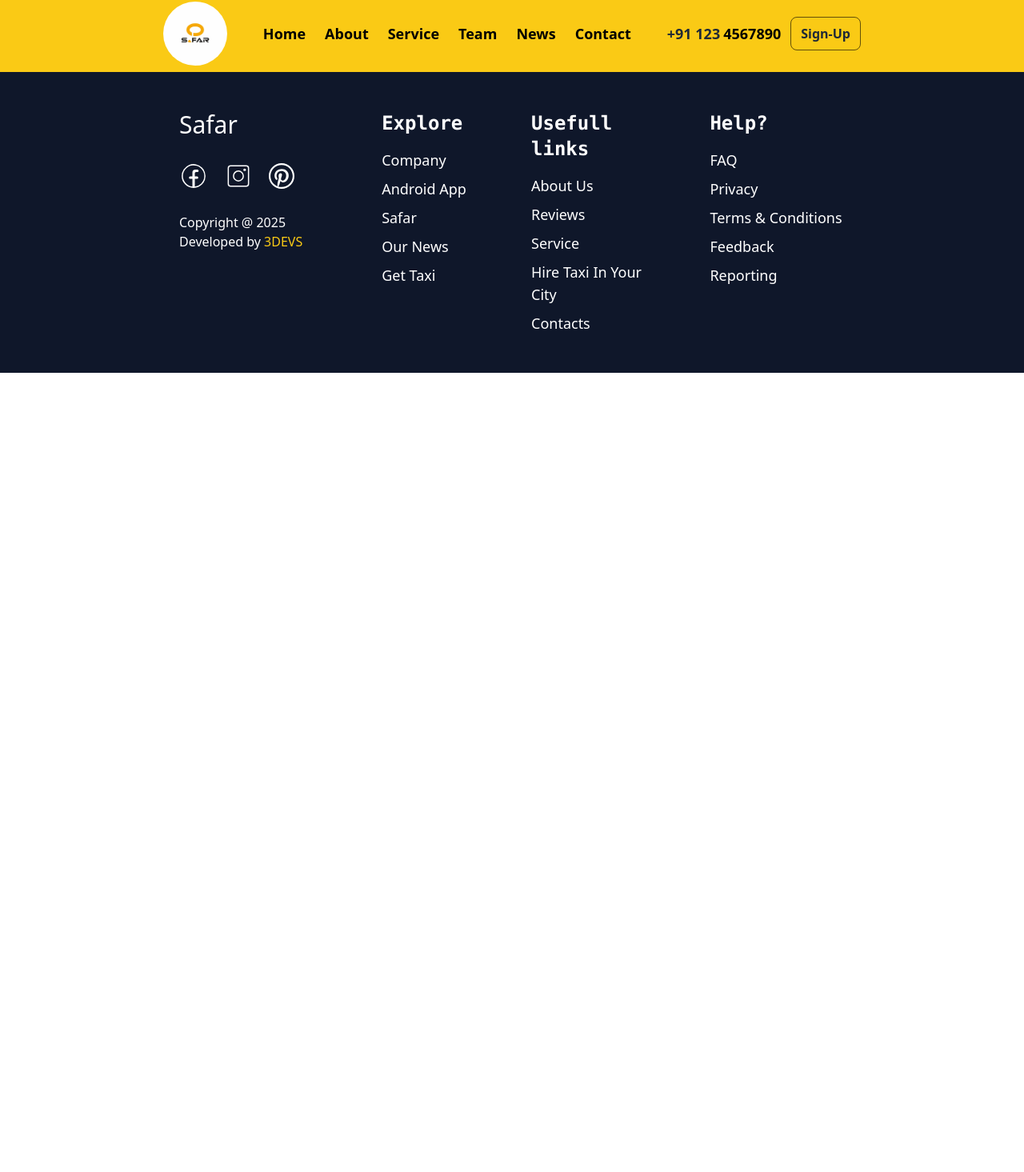
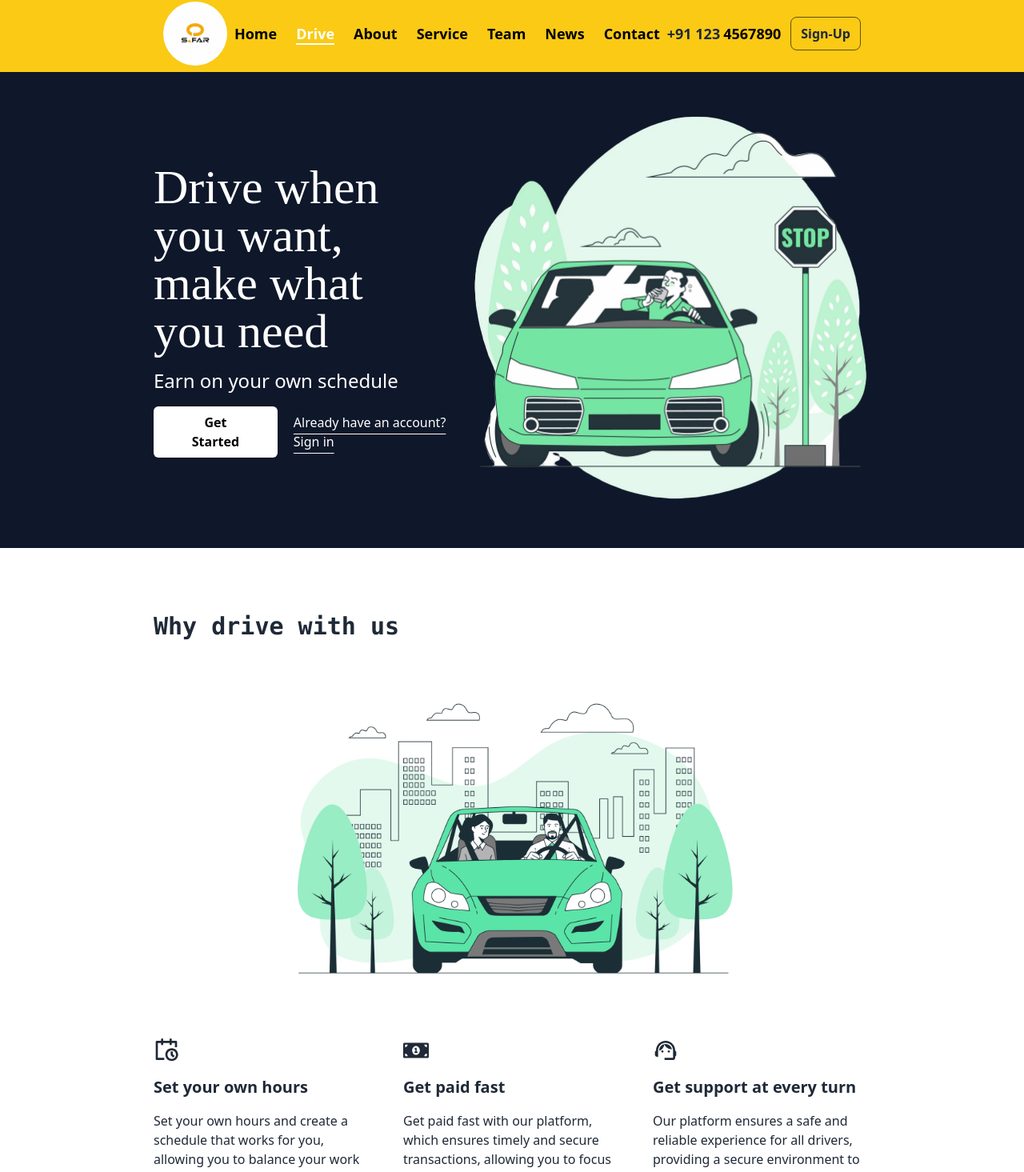
Before and after one commit to pabitra3362/public-transportation, a React (Vite) app in the folder frontend/: page /drive in a window 1280 px wide. Shown: the part 6-1471 px from the top of the page at 80% size. Before the commit the page ends 800 px from the top, so only its background shows below. Built offline with nearby package versions, Linux system fonts and the light colour scheme; no server answers; a web font is replaced by a local one.

Commit message:
`Added "Drive" route and related components, updated navigation and login/signup forms with loading indicators`

```diff
--- a/frontend/src/App.css
+++ b/frontend/src/App.css
@@ -1,3 +1,8 @@
+
+html{
+  scroll-behavior: smooth;
+}
+
 .text {
   position: relative;
 }
--- a/frontend/src/App.jsx
+++ b/frontend/src/App.jsx
@@ -16,6 +16,7 @@ import ForgotPassword from "./pages/ForgotPassword";
 import DriverSignUp from "./pages/DriverSignUp";
 import DriverLogin from "./pages/DriverLogin";
 import ResetPassword from "./pages/ResetPassword";
+import Drive from "./pages/Drive";
 
 const App = () => {
   return (
@@ -24,6 +25,7 @@ const App = () => {
         <Navbar />
         <Routes>
           <Route path="/" element={<Home />} />
+          <Route path="/drive" element={<Drive />} />
           <Route path="/about" element={<About />} />
           <Route path="/service" element={<Service />} />
           <Route path="/team" element={<Team />} />
--- a/frontend/src/components/Drawer.jsx
+++ b/frontend/src/components/Drawer.jsx
@@ -9,6 +9,7 @@ export function MyDrawer() {
 
   const menuArr = [
     { text: "Home", link: "/" },
+    { text: "Drive", link: "/drive" },
     { text: "About", link: "/about" },
     { text: "Service", link: "/service" },
     { text: "Team", link: "/team" },
--- a/frontend/src/components/Footer.jsx
+++ b/frontend/src/components/Footer.jsx
@@ -57,12 +57,12 @@ const Footer = () => {
             >
               Our News
             </Link>
-            <Link
-              to="/taxi"
+            <a
+              href="#taxi-form"
               className="hover:text-yellow-300 transition duration-200 text text-lg"
             >
               Get Taxi
-            </Link>
+            </a>
           </div>
         </div>
 
--- a/frontend/src/components/Hero.jsx
+++ b/frontend/src/components/Hero.jsx
@@ -1,10 +1,8 @@
 import { motion } from "framer-motion";
 import { useEffect, useRef, useState } from "react";
 import Button from "./Button";
-import { useNavigate } from "react-router-dom";
 
 const Hero = () => {
-  const navigate = useNavigate();
 
   return (
     <div className="bg-white my-10">
@@ -27,13 +25,14 @@ const Hero = () => {
             anytime, anywhere.
           </p>
           <div>
+            <a href="#taxi-form">
             <Button
-              onClick={() => navigate("/taxi")}
               className="px-4 py-2 border-black rounded-sm"
               bgColor="bg-black"
             >
               Get Taxi
             </Button>
+            </a>
           </div>
         </div>
         <ShuffleGrid />
--- a/frontend/src/components/HomeForm.jsx
+++ b/frontend/src/components/HomeForm.jsx
@@ -110,7 +110,7 @@ const HomeForm = () => {
   };
 
   return (
-    <div>
+    <div id="taxi-form">
       <div className="w-full bg-slate-200 py-1 md:py-5 lg:py-16">
         <div className="w-full md:w-[80vw] lg:w-[70vw] mx-auto px-3 py-7 md:py-10 overflow-hidden grid md:flex justify-items-center md:justify-between items-center gap-8 lg:gap-2 bg-white rounded-lg hover:shadow-2xl transition duration-200">
           {/* Video */}
--- a/frontend/src/components/Navbar.jsx
+++ b/frontend/src/components/Navbar.jsx
@@ -15,10 +15,9 @@ import { getToken } from "../utils/token";
 const Navbar = () => {
 
   const navigate = useNavigate();
-  const token = getToken()
+  const token = getToken(); //get token from local storage
   if(token.length > 0 ){
-
-    var {role} = jwtDecode(token)
+    var {role} = jwtDecode(token) //decode token to get user role
   }
 
 
@@ -82,7 +81,7 @@ const Navbar = () => {
                 Home
               </NavLink>
             </li>
-            {["About", "Service", "Team", "News", "Contact"].map((item) => (
+            {["Drive","About", "Service", "Team", "News", "Contact"].map((item) => (
               <li key={item}>
                 <NavLink
                   to={`/${item.toLowerCase()}`}
--- /dev/null
+++ b/frontend/src/pages/Drive.jsx
@@ -0,0 +1,93 @@
+import React from "react";
+import driver from "../assets/drunk-driver.png";
+import whyDrive from '../assets/why-drive-with-us.jpg';
+import { Link } from "react-router-dom";
+import { RiCalendarScheduleLine } from "react-icons/ri";
+import { FaMoneyBillAlt } from "react-icons/fa";
+import { MdSupportAgent } from "react-icons/md";
+
+
+const driveCard = [
+    {
+        icon: <RiCalendarScheduleLine className="size-8" />,
+        heading: "Set your own hours",
+        description: "Set your own hours and create a schedule that works for you, allowing you to balance your work and personal life with ease.",
+    },
+    {
+        icon: <FaMoneyBillAlt className="size-8" />,
+        heading: "Get paid fast",
+        description: "Get paid fast with our platform, which ensures timely and secure transactions, allowing you to focus on driving and earning a living without any financial worries.",
+    },
+    {
+        icon: <MdSupportAgent className="size-8" />,
+        heading: "Get support at every turn",
+        description: "Our platform ensures a safe and reliable experience for all drivers, providing a secure environment to earn a living with in-app support and emergency assistance.",
+    },
+]
+
+const Drive = () => {
+  return (
+    <div className="drive">
+      {/* Hero section of drive page */}
+      <div className="w-full bg-slate-900">
+        <div className="drive-hero w-full md:w-[90vw] lg:w-[70vw] mx-auto py-12 md:px-10 lg:px-0 bg-slate-900 text-white flex justify-center lg:justify-around items-center">
+          {/* left part of hero section */}
+          <div className="left flex flex-col justify-center items-start gap-4">
+            <h2 className="text-6xl md:text-4xl lg:text-6xl w-80 font-custom">
+              Drive when you want, make what you need
+            </h2>
+
+            <h3 className="text-2xl md:text-xl lg:text-2xl">
+              Earn on your own schedule
+            </h3>
+
+            <div className="flex flex-col lg:flex-row lg:gap-5 lg:items-center">
+              <Link to={"/driver-signup"}>
+                <button className="px-10 md:px-8 lg:px-10 font-bold py-2 rounded-md  bg-white text-black">
+                  Get Started
+                </button>
+              </Link>
+              <div className="mt-3 lg:mt-0">
+                <Link
+                  to={"/driver-login"}
+                  className="underline underline-offset-8"
+                >
+                  Already have an account? Sign in
+                </Link>
+              </div>
+            </div>
+          </div>
+          <div className="hidden md:block lg:block">
+            <img className="w-[550px]" src={driver} alt="driver" />
+          </div>
+        </div>
+      </div>
+
+
+
+
+    {/* why drive with us */}
+      <div className="py-10 lg:py-20 flex flex-col gap-14 w-[90%] lg:w-[70%] mx-auto">
+        <div className="top">
+            <h2 className="font-mono font-bold text-3xl">Why drive with us</h2>
+        </div>
+        <div className="middle flex justify-start items-center lg:justify-center">
+            <img className="w-full lg:w-[45vw]" src={whyDrive} alt={whyDrive} />
+        </div>
+        <div className="bottom flex flex-col lg:flex-row justify-start items-start lg:justify-around gap-10">
+            {
+                driveCard.map((card,index)=>(
+                    <div key={index} className="grid gap-4 w-80 md:w-full lg:w-80">
+                        <div className='icon'>{card.icon}</div>
+                        <h3 className="heading text-xl font-semibold">{card.heading}</h3>
+                        <p className="description">{card.description}</p>
+                    </div>
+                ))
+            }
+        </div>
+      </div>
+    </div>
+  );
+};
+
+export default Drive;
--- a/frontend/src/pages/DriverSignUp.jsx
+++ b/frontend/src/pages/DriverSignUp.jsx
@@ -11,6 +11,7 @@ import { useDispatch } from "react-redux";
 import { saveDriver } from "../features/auth/driverAuthSlice";
 import { setToken } from "../utils/token";
 import { toast, ToastContainer } from "react-toastify";
+import { Spinner } from "flowbite-react";
 
 const DriverSignUp = () => {
   const dispatch = useDispatch();
@@ -19,7 +20,7 @@ const DriverSignUp = () => {
     handleSubmit,
     watch,
     reset,
-    formState: { errors },
+    formState: { errors, isSubmitting },
   } = useForm();
   const password = watch("password");
 
@@ -484,10 +485,13 @@ const DriverSignUp = () => {
 
           <button
             type="submit"
+            disabled={isSubmitting}
             className="w-full py-2 bg-yellow-300 text-black font-semibold rounded-md hover:bg-black
               hover:text-white duration-500"
           >
-            Sign Up
+            {
+              isSubmitting ? (<Spinner color="success" />) : "Sign Up"
+            }
           </button>
         </form>
 
--- a/frontend/src/pages/UserLogin.jsx
+++ b/frontend/src/pages/UserLogin.jsx
@@ -11,6 +11,7 @@ import { useDispatch } from 'react-redux';
 import { saveUser } from "../features/auth/userAuthSlice";
 import { setToken } from "../utils/token";
 import { IoEyeOutline, IoEyeOffOutline } from "react-icons/io5"; // Import both eye icons
+import { Spinner } from "flowbite-react";
 
 const UserLogin = () => {
 
@@ -21,7 +22,7 @@ const UserLogin = () => {
     register,
     handleSubmit,
     reset,
-    formState: { errors },
+    formState: { errors, isSubmitting },
   } = useForm();
 
   const navigateToSignup = () => {
@@ -224,9 +225,12 @@ const UserLogin = () => {
 
           <button
             type="submit"
+            disabled={isSubmitting}
             className="w-full py-2 bg-yellow-300 text-black font-semibold rounded-md hover:bg-black hover:text-white transition duration-500"
             >
-            Login
+            {
+              isSubmitting ? (<Spinner color="success" />) : "Login"
+            }
           </button>
         </form>
 
--- a/frontend/src/pages/UserSignUp.jsx
+++ b/frontend/src/pages/UserSignUp.jsx
@@ -10,6 +10,7 @@ import { saveUser } from '../features/auth/userAuthSlice';
 import { toast , ToastContainer } from 'react-toastify';
 import { setToken } from "../utils/token";
 import { IoEyeOutline, IoEyeOffOutline } from "react-icons/io5"; // Import both eye icons
+import { Spinner } from "flowbite-react";
 
 const UserSignUp = () => {
 
@@ -21,7 +22,7 @@ const UserSignUp = () => {
     handleSubmit,
     watch,
     reset,
-    formState: { errors },
+    formState: { errors, isSubmitting },
   } = useForm();
   const password = watch("password");
 
@@ -342,10 +343,13 @@ const UserSignUp = () => {
 
           <button
             type="submit"
+            disabled={isSubmitting}
             className="w-full py-2 bg-yellow-300 text-black font-semibold rounded-md hover:bg-black
               hover:text-white duration-500"
           >
-            Sign Up
+            {
+              isSubmitting ? (<Spinner color="success" />) : "Sign Up"
+            }
           </button>
         </form>
 
```
Also changed, not shown: frontend/src/pages/DriverLogin.jsx (+8 -2 lines), frontend/src/assets/drunk-driver.png (added), frontend/src/assets/why-drive-with-us.jpg (added). Lines whose indentation alone changed are shown as unchanged.
